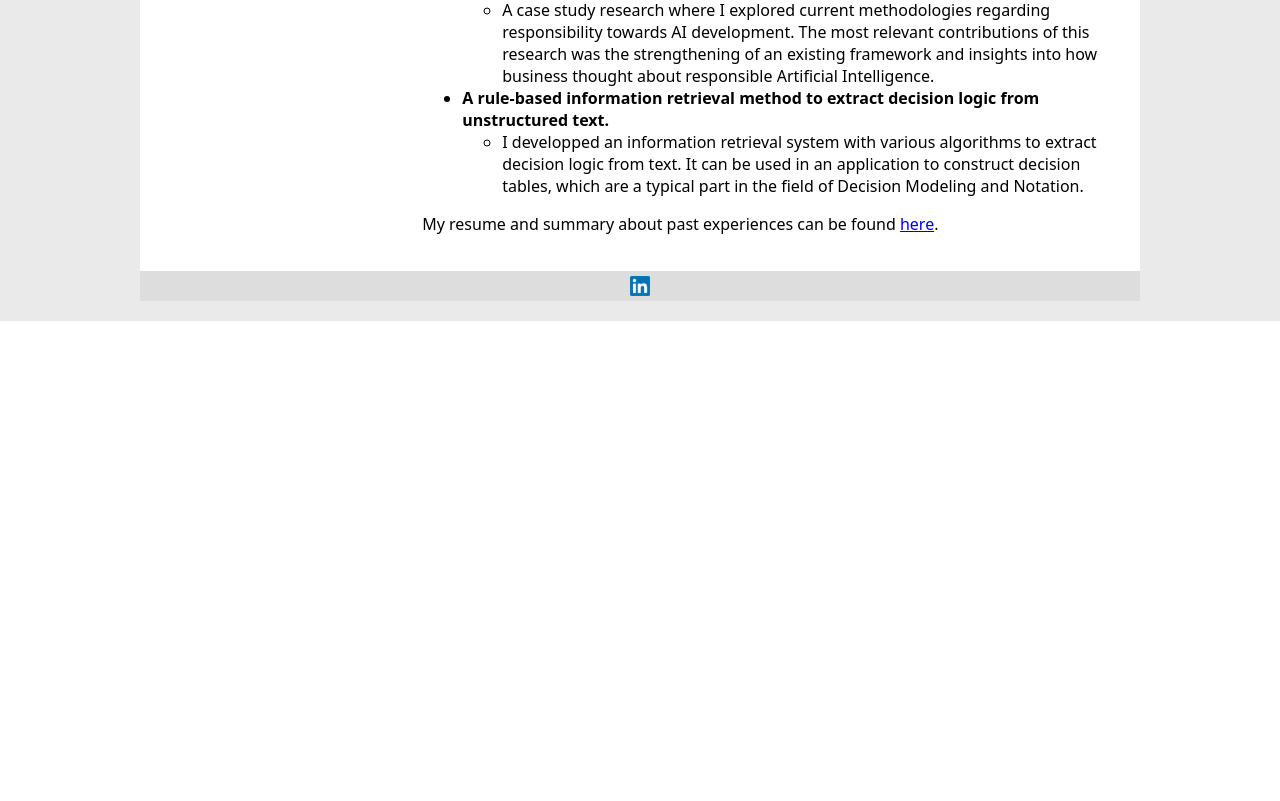
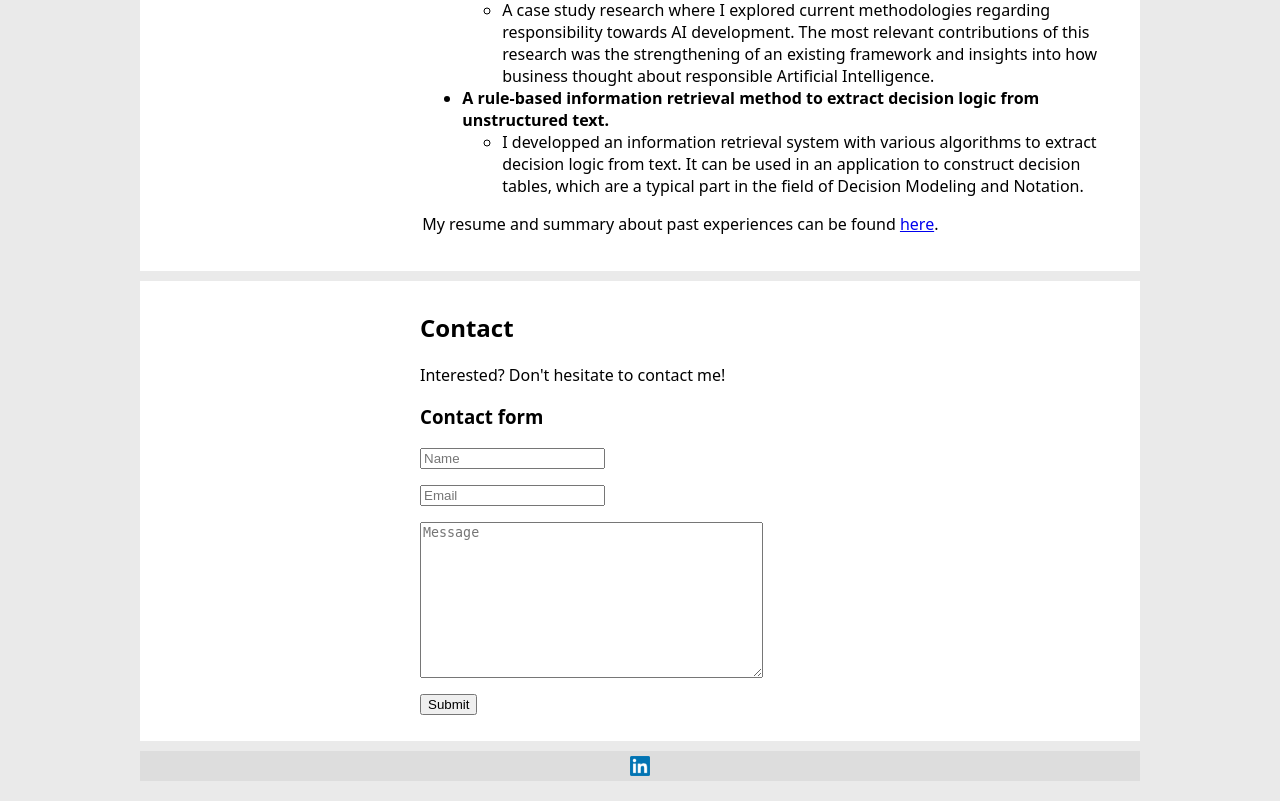
Before and after one commit to ajlanger/mysite, a Django app: page / in a window 1280 px wide. Shown: the part 631-1432 px from the top of the page. Before the commit the page ends 952 px from the top, so only its background shows below. Run offline with Django 3.2, Linux system fonts and the light colour scheme.

Commit message:
Added contact form.

```diff
--- a/pages/models.py
+++ b/pages/models.py
@@ -1,6 +1,9 @@
 from django.db import models
 from django import forms
+from phone_field import PhoneField
 
 # Create your models here.
 class ContactForm(forms.Form):
-    name = forms.CharField(max_length=500)
+    name    = forms.CharField(max_length=500, label='', widget=forms.TextInput(attrs={'placeholder':'Name'}))
+    email   = forms.EmailField(max_length=500, label='', widget=forms.TextInput(attrs={'placeholder':'Email'}))
+    comment = forms.CharField(label='', widget=forms.Textarea(attrs={'placeholder':'Message'}))
--- a/pages/views.py
+++ b/pages/views.py
@@ -1,8 +1,39 @@
-from django.shortcuts import render
+from django.shortcuts import render, redirect
+from .models import ContactForm
+from django.core.mail import send_mail
+from django.http import HttpResponse, HttpResponseRedirect
 
 # Create your views here.
 def home_view(request, *args, **kwargs): # *args, **kwargs
-    return render(request, 'home.html', {}) # home.html is a template
+    name    = ""
+    email   = ""
+    comment = ""
+
+    form    = ContactForm(request.POST or None)
+    if form.is_valid():
+        name    = form.cleaned_data.get("name")
+        email   = form.cleaned_data.get("email")
+        comment = form.cleaned_data.get("comment")
+
+        if request.user.is_authenticated:
+            subject = str(request.user) + "'s Comment/question"
+        else:
+            subject = f"{name}'s Comment/question"
+
+        # Send mail to me
+        message_to_me = f"Hello sir, you received a new message.\n\n Name: {name} \nEmail: {email} \nComment/Question: {comment} \n\nHave a nice day!"
+
+        send_mail(subject, message_to_me, 'smtp.gmail.com', ['langeraertarnaud@gmail.com'])
+
+        # Send confirmation mail to sender
+        subject = 'Message to Arnaud'
+        message_to_user = f"Dear {name}, \n \nYour message was sent with success. Arnaud will try to answer as soon as he can. \n \nThis was your message: \n {comment}"
+        send_mail(subject, message_to_user, 'smtp.gmail.com', [email])
+
+        return HttpResponseRedirect('/')
+    else:
+        context = {'form': form}
+        return render(request, 'home.html', context)
 
 def cv_view(request, *args, **kwargs):
     return render(request, 'CV-html.html', {})
--- a/templates/home.html
+++ b/templates/home.html
@@ -50,5 +50,21 @@
   </div>
 </div>
 
+<div class="contactformblock">
+  <div class="contactformtext">
+    <h2>Contact</h2>
+    <p>Interested? Don't hesitate to contact me!</p>
+
+    <h3>Contact form</h3>
+
+    <form action="" method="POST">
+      {% csrf_token %}
+      {{form.as_p}}
+      <input type="submit" value="Submit"/>
+    </form>
+
+  </div>
+</div>
+
 
 {% endblock %}
--- a/templates/static/home.css
+++ b/templates/static/home.css
@@ -30,3 +30,17 @@
   /* width: 100%; */
   /* padding: 20px; */
 }
+
+.contactformblock {
+  width: auto;
+  padding: auto;
+  margin: auto;
+  background-color: white;
+}
+
+.contactformtext {
+  padding: 10px;
+  margin: 10px;
+  background-color: white;
+  padding-left: 270px;
+}
```
Also changed, not shown: mysite/settings.py (+7 -0 lines).
